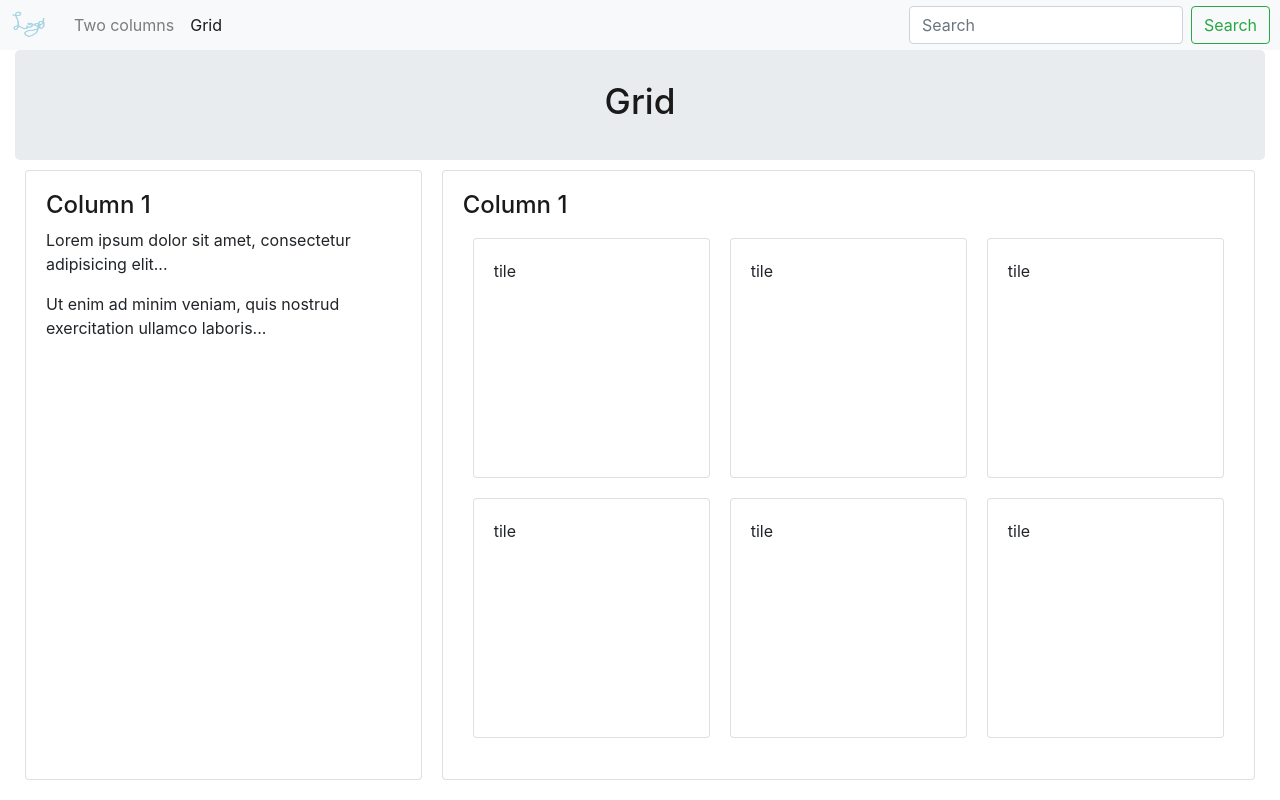
After one commit to camgbus/python_flask_template, a Flask app: page /grid in a window 1280 px wide. The commit adds this page. Run offline with Flask 2, Linux system fonts and the light colour scheme; the visitor is signed in with stand-in values (Sample User, id 1); some libraries are stand-ins or nearby versions.

Commit message:
Menu and grid system

```diff
--- a/app.py
+++ b/app.py
@@ -1,15 +1,17 @@
 # -----------------------------------------------------------------
-# Entry point and, if name is changed, do set FLASK_APP = <name>.py
+# Entry point. If name is changed, run set FLASK_APP = <name>.py
 # -----------------------------------------------------------------
 
+# External imports
+import os
+
 # Flask setup
-from flask import Flask
-from flask import render_template
-from flask import request
-from flask import send_file
+from flask import Flask, render_template, request, send_file, session, redirect, url_for
 app = Flask(__name__)
+app.secret_key = os.urandom(24)
 
-# Regular python code
+# Internal imports
+from pt.user_login.authentication import verify_login
 from pt.dir.class_file import ClassObj
 
 def test_in_flask(nr):
@@ -19,13 +21,47 @@ def test_in_flask(nr):
 
 number_test = test_in_flask(5)
 
+def verify_password(username, password):
+    return True #TODO
+    if verify_login(username, password):
+        return True
+    return False
+
 # Routes
 @app.route('/')
 @app.route('/index')
 @app.route('/index/<string:arg>')
-def index(arg='five'):
+@app.route('/login', methods=['GET', 'POST'])
+@app.route('/login/<string:language>')
+def index(language='en'):
+    template = 'r_auth.html'
+    if request.method and request.method == 'POST':
+        valid = verify_password(request.form['email'], request.form['password'])
+        if valid:
+            session['logged_in'] = True
+            return redirect(url_for('child'))
+        else:
+            return render_template(template, msg='Falsches Login.')
+    else:
+        return render_template(template)
+
+
+@app.route('/two_cols')
+@app.route('/two_cols/<string:arg>')
+def child(language='en'):
+    if not session.get('logged_in'):
+        return redirect(url_for("index"))
     template = 'r_child.html'
-    title = 'Child template'
+    title = 'Two columns'
+    return render_template(template, title=title, nr=number_test)
+
+@app.route('/grid')
+@app.route('/grid/<string:arg>')
+def grid(language='en'):
+    if not session.get('logged_in'):
+        return redirect(url_for("index"))
+    template = 'r_grid.html'
+    title = 'Grid'
     return render_template(template, title=title, nr=number_test)
 
 # Link to port 80 in container
--- /dev/null
+++ b/pt/user_login/authentication.py
@@ -0,0 +1,13 @@
+from passlib.apps import custom_app_context as pwd_context
+
+def hash_password(password):
+        return pwd_context.hash(password)
+
+users = {'user': 'hash'}
+
+def verify_login(username, password):
+    if username in users:
+        verification = pwd_context.verify(password, users[username])
+        if verification:
+            return True
+    return False
--- a/requirements.txt
+++ b/requirements.txt
@@ -14,3 +14,4 @@ jupyter-console==6.0.0
 jupyter-core==4.4.0
 notebook==5.7.8
 Flask==1.0.2
+passlib==1.7.1
--- a/static/main.css
+++ b/static/main.css
@@ -1,5 +1,35 @@
+:root{
+    --main-bg-color: #f3f3f3;
+    --lightest-gray: #fcfcfc;
+    --lighter-gray: #e9e7e7;
+    --light-gray: #d3d3d3;
+    --middle-gray: #646464;
+    --dark-gray: #4f4c4c;
+    --darker-gray: #333333;
+    --darkest-gray: #1a1a1a;
+	--light-text-color: #fff;
+    --text-color: #1a1a1a;
+	--text-color-light: #646464;
+    --font-size: 1rem;
+}
 html,body,.container {
     height:100%;
+    font-size: var(--font-size);
+}
+
+.h5, h5 {
+    font-size: 1.2rem;
+    color: var(--text-color);
+}
+
+.h3, h3 {
+    font-size: 1.5rem;
+    color: var(--text-color);
+}
+
+.h1, h1 {
+    font-size: 2.2rem;
+    color: var(--text-color);
 }
 
 #logo {
@@ -16,6 +46,7 @@ html,body,.container {
 }
 
 /* Remove the lower margin of the jumbotron and reduce passing */
+
 .jumbotron {
     padding: 30px;
     margin: 0;
@@ -25,3 +56,36 @@ html,body,.container {
 .col, .col-1, .col-10, .col-11, .col-12, .col-2, .col-3, .col-4, .col-5, .col-6, .col-7, .col-8, .col-9, .col-auto, .col-lg, .col-lg-1, .col-lg-10, .col-lg-11, .col-lg-12, .col-lg-2, .col-lg-3, .col-lg-4, .col-lg-5, .col-lg-6, .col-lg-7, .col-lg-8, .col-lg-9, .col-lg-auto, .col-md, .col-md-1, .col-md-10, .col-md-11, .col-md-12, .col-md-2, .col-md-3, .col-md-4, .col-md-5, .col-md-6, .col-md-7, .col-md-8, .col-md-9, .col-md-auto, .col-sm, .col-sm-1, .col-sm-10, .col-sm-11, .col-sm-12, .col-sm-2, .col-sm-3, .col-sm-4, .col-sm-5, .col-sm-6, .col-sm-7, .col-sm-8, .col-sm-9, .col-sm-auto, .col-xl, .col-xl-1, .col-xl-10, .col-xl-11, .col-xl-12, .col-xl-2, .col-xl-3, .col-xl-4, .col-xl-5, .col-xl-6, .col-xl-7, .col-xl-8, .col-xl-9, .col-xl-auto {
     padding: 10px;
 }
+
+/* Tables */
+
+table {
+    border: none;
+    margin-top: 20px;
+}
+
+th, td, .table th, .table td {
+    font-size: 0.7rem;
+    border-top: 1px solid  var(--lighter-gray);
+    border-bottom: none;
+    padding: .4rem;
+    vertical-align: middle;
+}
+
+/* Have row fill the end of the page */
+.full-height-row {
+    min-height: calc(100vh - 170px); /* 160=50 (navbar) + 10 (navbar padding) + 80 (title box) +10+10 (card padding) + 10 to make sure file does not appear*/
+}
+
+.full-height-card {
+    height: 100%;
+}
+
+
+
+.grid-card {
+    height: 30vh;
+    width: 100%;
+
+
+}
--- a/static/navigation.css
+++ b/static/navigation.css
@@ -0,0 +1,15 @@
+.navbar {
+    height: 50px;
+    padding: 5px 10px 5px 10px;
+}
+
+.search-form {
+
+}
+.nav-item{
+    color: var(--middle-gray);
+}
+
+.nav-item.active {
+    color: var(--darker-gray);
+}
--- a/templates/r_base.html
+++ b/templates/r_base.html
@@ -30,14 +30,14 @@
 
         <div class="collapse navbar-collapse" id="navbarTogglerDemo03">
             <ul class="navbar-nav mr-auto mt-2 mt-lg-0">
-                <li class="nav-item active">
-                    <a class="nav-link" href="#">Home <span class="sr-only">(current)</span></a>
+                <li class="nav-item {{'active' if title == 'Two columns'}}">
+                    <a class="nav-link" href="{{ url_for('child', language='en') }}" title="Two columns"> Two columns </a>
                 </li>
-                <li class="nav-item">
-                    <a class="nav-link" href="#">Link</a>
+                <li class="nav-item {{'active' if title == 'Grid'}}">
+                    <a class="nav-link" href="{{ url_for('grid', language='en') }}" title="Grid"> Grid </a>
                 </li>
             </ul>
-            <form class="form-inline my-2 my-lg-0">
+            <form class="search-form form-inline my-2 my-lg-0">
                 <input class="form-control mr-sm-2" type="search" placeholder="Search" aria-label="Search">
                 <button class="btn btn-outline-success my-2 my-sm-0" type="submit">Search</button>
             </form>
--- a/templates/r_child.html
+++ b/templates/r_child.html
@@ -22,9 +22,9 @@
      </div>
 
      <div class="container-fluid">
-         <div class="row">
+         <div class="row full-height-row">
              <div class="col-md-4">
-                 <div class="card">
+                 <div class="card full-height-card">
                      <div class="card-body">
                          <h3>Column 1</h3>
                          <p>Lorem ipsum dolor sit amet, consectetur adipisicing elit...</p>
@@ -33,7 +33,7 @@
                  </div>
              </div>
              <div class="col-md-8">
-                 <div class=card>
+                 <div class="card">
                      <div class="card-body">
                          <h3>Column 1</h3>
                          <p>Lorem ipsum dolor sit amet, consectetur adipisicing elit...</p>
--- /dev/null
+++ b/templates/r_grid.html
@@ -0,0 +1,95 @@
+ {% extends "r_base.html" %} {%block scripts %}
+ <script>
+     app.controller('myCtrl', function ($scope, $log, $window, $http) {
+         $scope.$log = $log;
+         $scope.$window = $window;
+         $scope.title = '{{title}}'
+         $scope.f = function ($event, arg) {
+             alert('Hello from Angular')
+         }
+     })
+     app.config(['$interpolateProvider', function ($interpolateProvider) {
+         $interpolateProvider.startSymbol('{a');
+         $interpolateProvider.endSymbol('a}');
+     }]);
+ </script>
+
+ {% endblock %} {% block content %}
+
+ <div ng-controller="myCtrl" class="full-height">
+     <div class="jumbotron text-center">
+         <h1>{{ title }}</h1>
+     </div>
+
+     <div class="container-fluid">
+        <div class="row full-height-row">
+            <div class="col-md-4">
+                <div class="card full-height-card">
+                     <div class="card-body">
+                         <h3>Column 1</h3>
+                         <p>Lorem ipsum dolor sit amet, consectetur adipisicing elit...</p>
+                         <p>Ut enim ad minim veniam, quis nostrud exercitation ullamco laboris...</p>
+                     </div>
+                 </div>
+             </div>
+             <div class="col-md-8">
+                 <div class="card full-height-card">
+                     <div class="card-body">
+                         <h3>Column 1</h3>
+                         <div class="container">
+                            <div class="row">
+                              <div class="col-4">
+                                    <div class="card grid-card">
+                                            <div class="card-body">
+                                                tile
+                                            </div>
+                                    </div>
+                              </div>
+                              <div class="col-4">
+                                    <div class="card grid-card">
+                                            <div class="card-body">
+                                                tile
+                                            </div>
+                                    </div>
+                              </div>
+                              <div class="col-4">
+                                    <div class="card grid-card">
+                                            <div class="card-body">
+                                                tile
+                                            </div>
+                                    </div>
+                              </div>
+                              <div class="col-4">
+                                    <div class="card grid-card">
+                                            <div class="card-body">
+                                                tile
+                                            </div>
+                                    </div>
+                              </div>
+                              <div class="col-4">
+                                    <div class="card grid-card">
+                                            <div class="card-body">
+                                                tile
+                                            </div>
+                                    </div>
+                              </div>
+                              <div class="col-4">
+                                    <div class="card grid-card">
+                                            <div class="card-body">
+                                                tile
+                                            </div>
+                                    </div>
+                              </div>
+                            </div>
+                          </div>
+
+
+
+                     </div>
+                 </div>
+             </div>
+         </div>
+     </div>
+ </div>
+ {% endblock %} {% block static %}
+ {% endblock %}
```
Also changed, not shown: static/auth.css (added, +37 -0 lines), templates/r_auth.html (added, +48 -0 lines), 1 other file.
